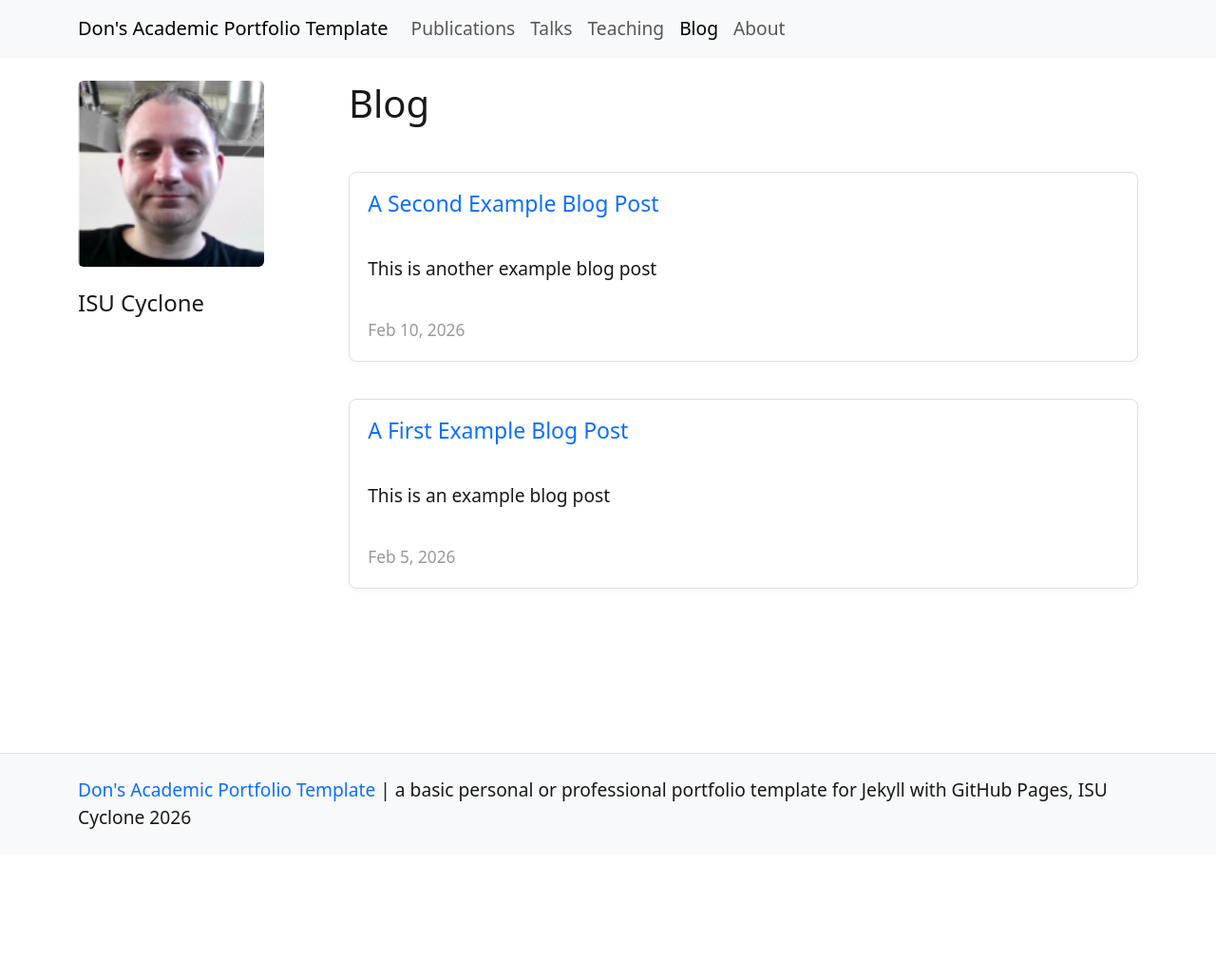
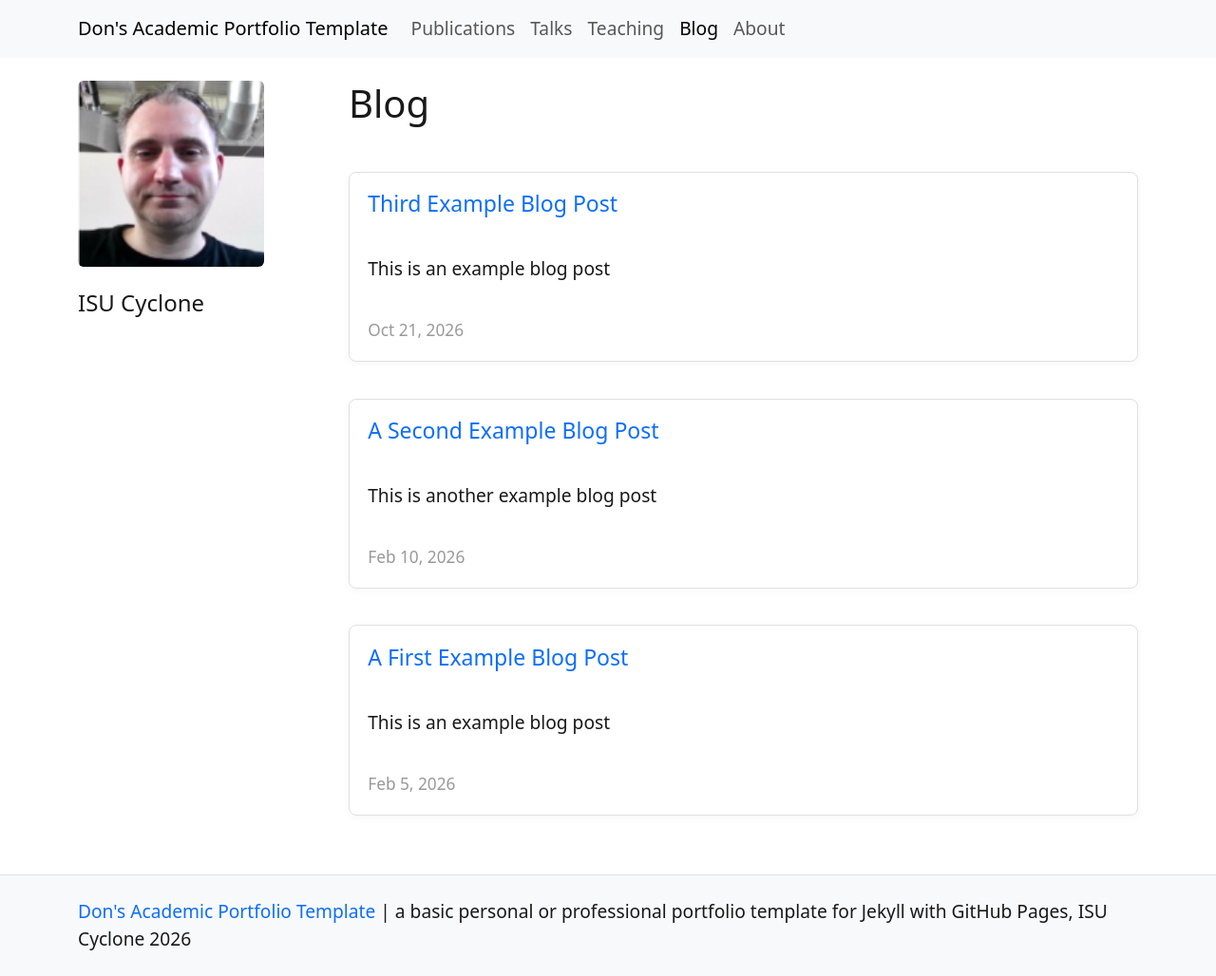
Before and after one commit to noderunner-1stacct/catalyst-portfolio-template, a Jekyll site: the page built from pages/blog.md, in a window 1280 px wide. Shown: the whole page at 95% size. Built offline with Jekyll 4.4.1, drawn with Linux system fonts in a browser that asks for light colours; nearby versions of some CDN libraries; before the commit the page ends 900 px from its top, so only the background shows below that.

Commit message:
few more

```diff
--- a/_posts/2026-02-10-example2.md
+++ b/_posts/2026-02-10-example2.md
@@ -9,4 +9,4 @@ image-alt:
 
 {% include card.html text="Some interesting text" header="Example card" %}
 
-{% include button.html text="Example Button Link" link="https://example.com" color="success" %}
+{% include button.html text="Don't click this button Alice!" link="https://example.com" color="success" %}
--- /dev/null
+++ b/_posts/2026-10-21-another.md
@@ -0,0 +1,10 @@
+---
+layout: page
+title: Third Example Blog Post
+date: 2026-10-21
+excerpt: This is an example blog post
+image:
+image-alt:
+---
+
+{% include video-embed.html youtubeid="30MKAcoffIo" width="50" %}
```
Also changed, not shown: _posts/ctfwriteup.md (added, +8 -0 lines).
